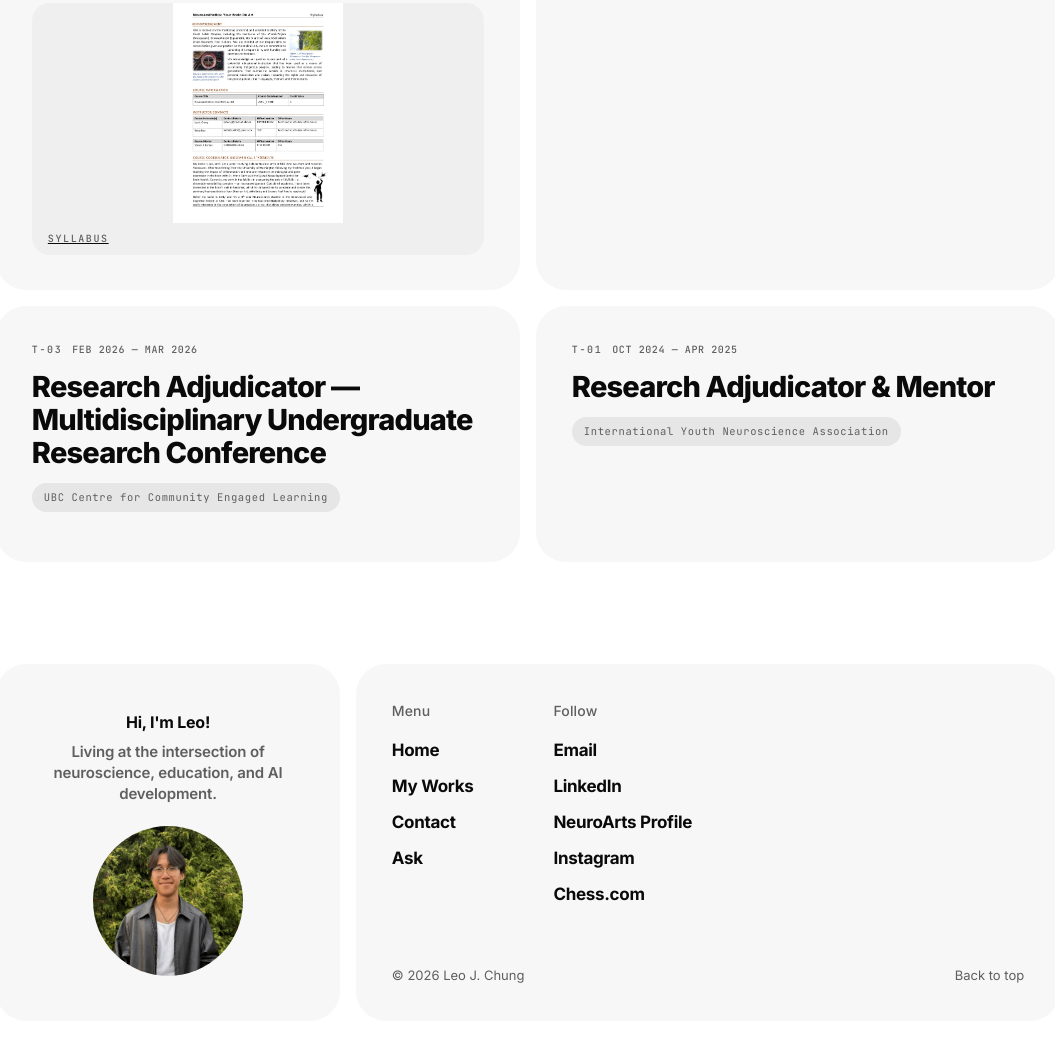
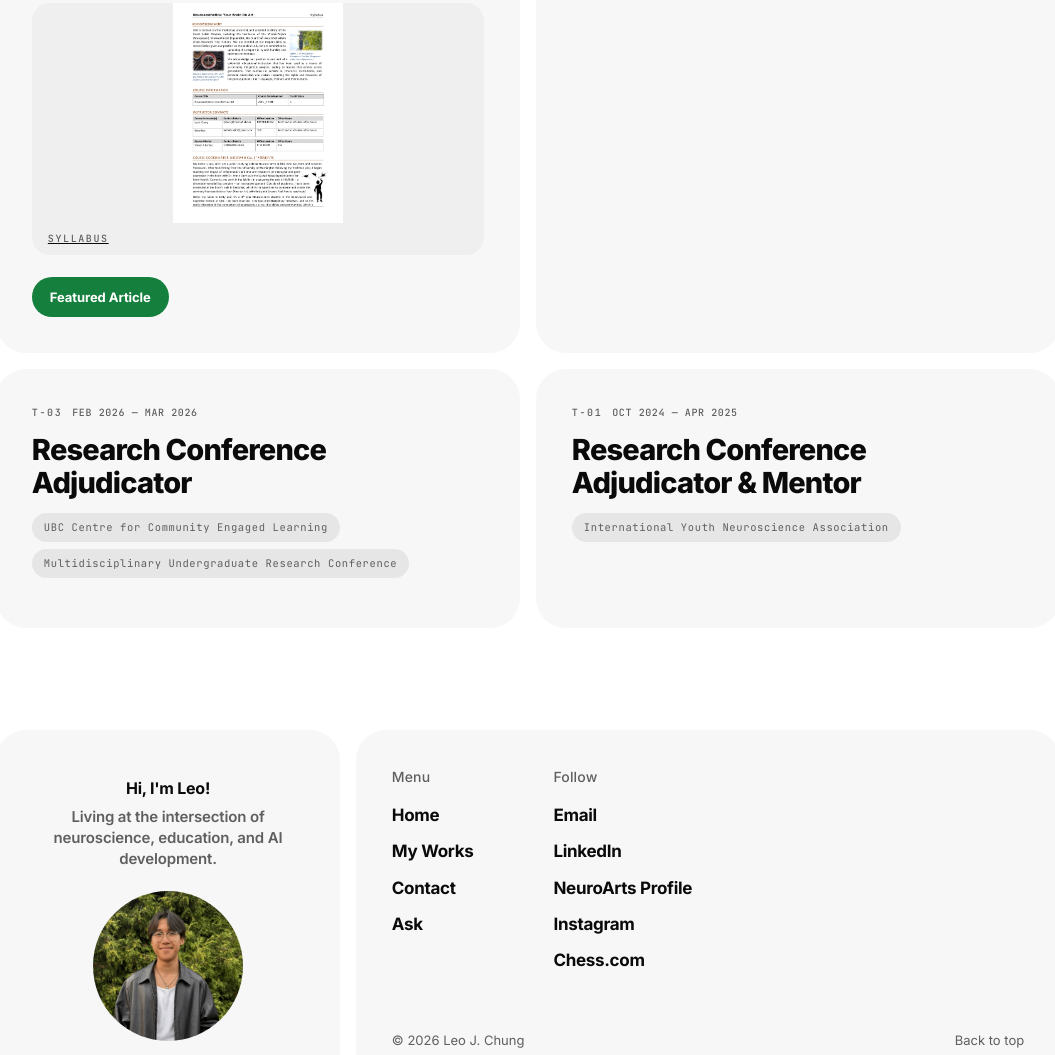
Before and after one commit to leojchung/leojchung.github.io, a plain HTML site: page projects.html in a window 1280 px wide. Shown: the part 1897-2952 px from the top of the page, without its empty margins (112-1167 px from the left). Drawn offline with Linux system fonts and the light colour scheme.

Commit message:
Add a green Featured Article to the seminar, retitle the two adjudicator roles
The Multidisciplinary conference name moves into a chip under the title.

Co-Authored-By: Claude Sonnet 5 <noreply@anthropic.com>

```diff
--- a/projects.html
+++ b/projects.html
@@ -27,7 +27,7 @@
 <link rel="preconnect" href="https://fonts.gstatic.com" crossorigin>
 <link rel="stylesheet" href="https://fonts.googleapis.com/css2?family=Inter:wght@400;500;600;700;800&amp;family=JetBrains+Mono:wght@400;500&amp;display=swap">
 
-<link rel="stylesheet" href="styles.css?v=331c60e5">
+<link rel="stylesheet" href="styles.css?v=f8c38a38">
 
 <script type="application/ld+json">
 {
@@ -147,6 +147,7 @@
             <img src="assets/t01-syllabus.jpg" alt="Syllabus: Co-developer &amp; Instructor — ASTU 400E, Neuroaesthetics: Your Brain on Art" loading="lazy">
             <p class="poster-tag">Syllabus</p>
           </a>
+          <div class="pill-row"><a class="pill green sm" href="https://www.instagram.com/ubcccel/p/DW2d2b0jRyj/" rel="noopener" target="_blank">Featured Article</a></div>
         </div>
         <div class="card stagger-item sp-6 entry">
           <p class="entry-idx"><span>T-04</span><span class="when">May 2026 — present</span></p>
@@ -155,12 +156,12 @@
         </div>
         <div class="card stagger-item sp-6 entry">
           <p class="entry-idx"><span>T-03</span><span class="when">Feb 2026 — Mar 2026</span></p>
-          <h3 class="entry-title">Research Adjudicator — Multidisciplinary Undergraduate Research Conference</h3>
-          <ul class="chips"><li class="chip">UBC Centre for Community Engaged Learning</li></ul>
+          <h3 class="entry-title">Research Conference Adjudicator</h3>
+          <ul class="chips"><li class="chip">UBC Centre for Community Engaged Learning</li><li class="chip">Multidisciplinary Undergraduate Research Conference</li></ul>
         </div>
         <div class="card stagger-item sp-6 entry">
           <p class="entry-idx"><span>T-01</span><span class="when">Oct 2024 — Apr 2025</span></p>
-          <h3 class="entry-title">Research Adjudicator &amp; Mentor</h3>
+          <h3 class="entry-title">Research Conference Adjudicator &amp; Mentor</h3>
           <ul class="chips"><li class="chip">International Youth Neuroscience Association</li></ul>
         </div>
       </div>
--- a/styles.css
+++ b/styles.css
@@ -72,6 +72,7 @@
   --live:#1E8E3E;           /* the currently-held dot — 3.9:1 on a card   */
   --pill-red:#B91C1C;       /* red pill fill, tone-matched to --accent —
                                white on it = 6.5:1                        */
+  --pill-green:#15803D;     /* green pill fill — white on it = 5.0:1      */
   --pill-navy:#1D4ED8;      /* navy pill fill, tone-matched to --accent —
                                white on it = 6.7:1                        */
 
@@ -357,6 +358,8 @@ main .shell > *:first-child{margin-top:0}
 .pill.amber:hover{filter:brightness(1.06)}
 .pill.red{background:var(--pill-red);color:#fff}
 .pill.red:hover{filter:brightness(1.08)}
+.pill.green{background:var(--pill-green);color:#fff}
+.pill.green:hover{filter:brightness(1.08)}
 .pill.navy{background:var(--pill-navy);color:#fff}
 .pill.navy:hover{filter:brightness(1.08)}
 .pill.ghost{background:transparent;color:var(--ink);box-shadow:inset 0 0 0 1.5px var(--card-3)}
```
Also changed, not shown: ask.html (+1 -1 lines), contact.html (+1 -1 lines), content.js (+5 -4 lines), index.html (+1 -1 lines).
